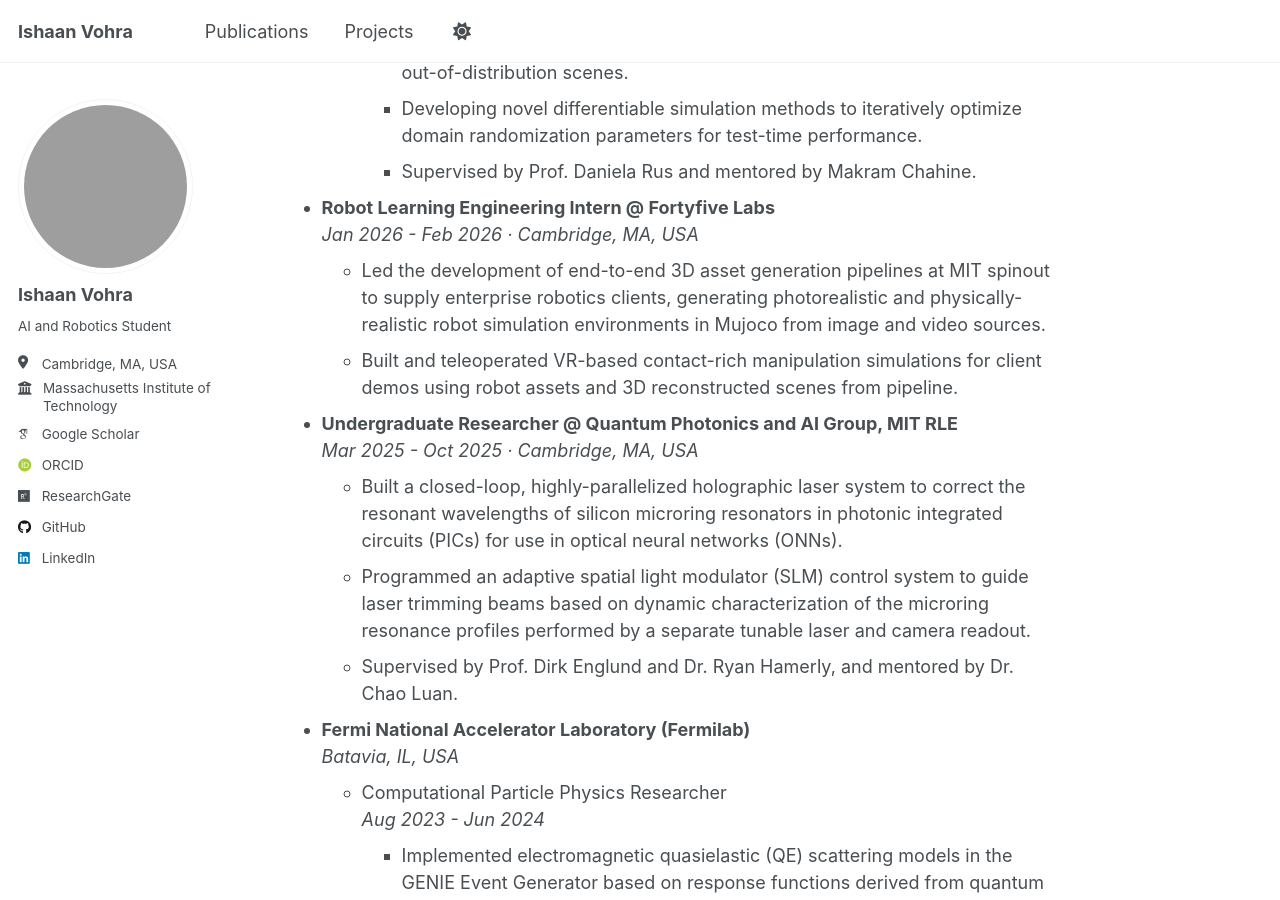
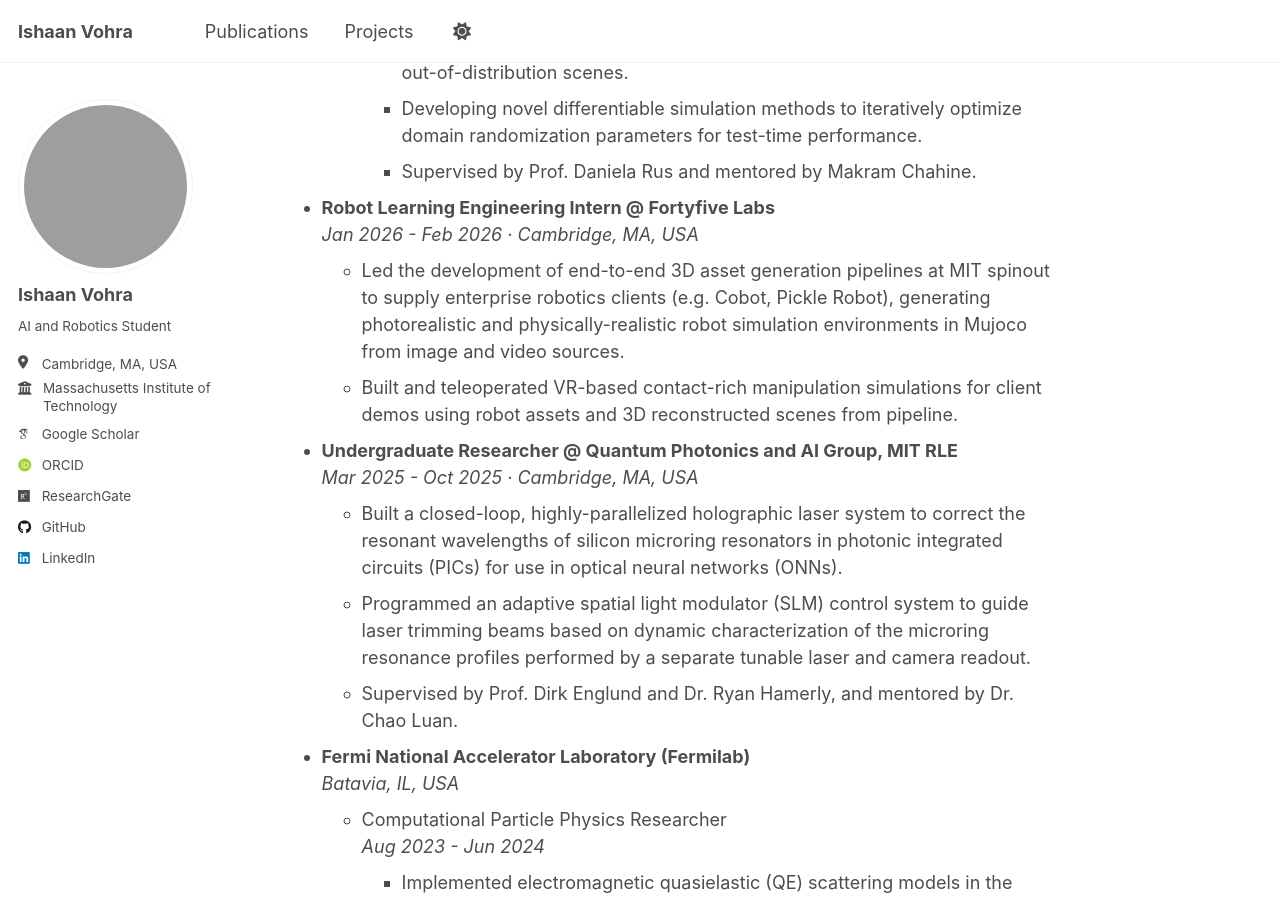
Before and after one commit to Ishaan-vohra/Ishaan-vohra.github.io, a Jekyll site: the page built from _pages/about.md, in a window 1280 px wide and 900 px high, scrolled down 1106 px. Built offline with Jekyll 4.4.1, drawn with Linux system fonts in a browser that asks for light colours; some web fonts are replaced; a script that is not in the unit is left out.

Commit message:
Update about.md

```diff
--- a/_pages/about.md
+++ b/_pages/about.md
@@ -46,7 +46,7 @@ Experience
 
 * **Robot Learning Engineering Intern @ Fortyfive Labs**
   *Jan 2026 - Feb 2026 &middot; Cambridge, MA, USA*
-  * Led the development of end-to-end 3D asset generation pipelines at MIT spinout to supply enterprise robotics clients, generating photorealistic and physically-realistic robot simulation environments in Mujoco from image and video sources.
+  * Led the development of end-to-end 3D asset generation pipelines at MIT spinout to supply enterprise robotics clients (e.g. Cobot, Pickle Robot), generating photorealistic and physically-realistic robot simulation environments in Mujoco from image and video sources.
   * Built and teleoperated VR-based contact-rich manipulation simulations for client demos using robot assets and 3D reconstructed scenes from pipeline.
 
 
```
